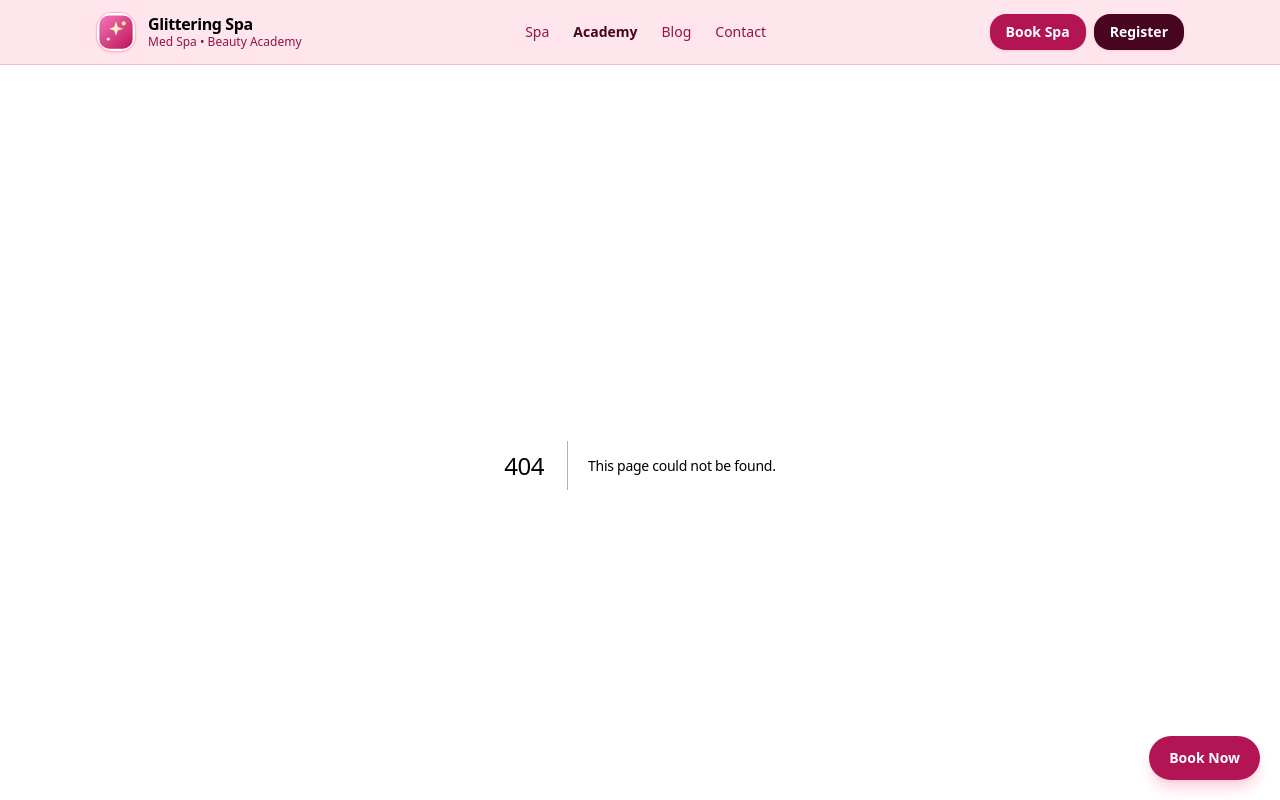
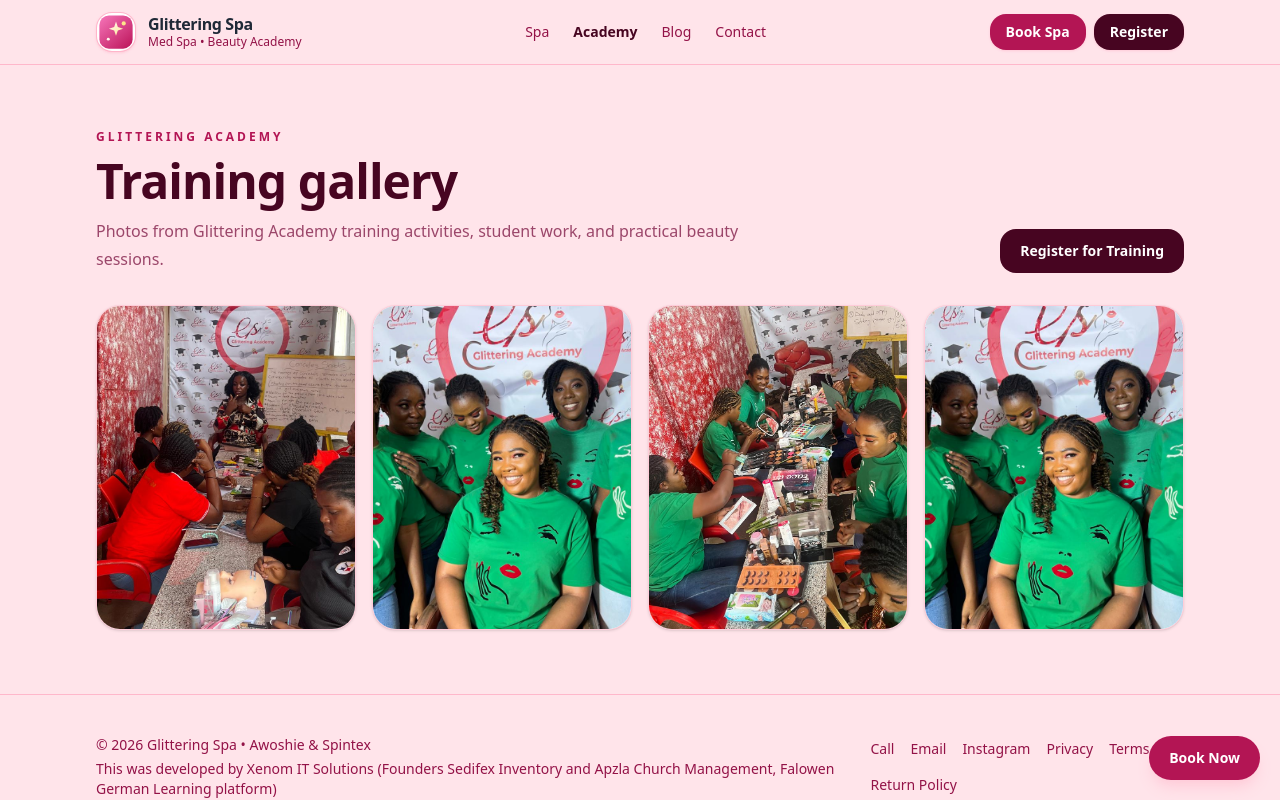
Before and after one commit to learngermanghana/glittering, a Next.js app: page /academy/gallery in a window 1280 px wide. Before the commit this address had no page. Shown: the top 800 px of the page. Built offline with nearby package versions, Linux system fonts and the light colour scheme.

Commit message:
Add Academy training gallery page

```diff
--- /dev/null
+++ b/src/app/academy/gallery/page.tsx
@@ -0,0 +1,44 @@
+import type { Metadata } from "next";
+import Image from "next/image";
+import Link from "next/link";
+import { Container } from "@/components/Container";
+import { buildPageMetadata } from "@/lib/seo";
+
+export const metadata: Metadata = buildPageMetadata({
+  title: "Training Gallery | Glittering Academy",
+  description:
+    "View training photos from Glittering Academy, the beauty and spa training section of Glittering Med Spa Ghana.",
+  path: "/academy/gallery",
+  image: "/training/1.jpeg",
+});
+
+const trainingImages = ["/training/1.jpeg", "/training/2.jpeg", "/training/3.jpeg", "/training/4.jpeg"];
+
+export default function AcademyGalleryPage() {
+  return (
+    <Container>
+      <section className="py-12 sm:py-16">
+        <div className="flex flex-col gap-4 sm:flex-row sm:items-end sm:justify-between">
+          <div>
+            <p className="text-xs font-semibold uppercase tracking-[0.25em] text-rose-700">Glittering Academy</p>
+            <h1 className="mt-3 text-4xl font-semibold tracking-tight text-rose-950 sm:text-5xl">Training gallery</h1>
+            <p className="mt-3 max-w-2xl text-sm leading-7 text-rose-900/75 sm:text-base">
+              Photos from Glittering Academy training activities, student work, and practical beauty sessions.
+            </p>
+          </div>
+          <Link href="/academy/register" className="rounded-2xl bg-rose-950 px-5 py-3 text-center text-sm font-semibold text-white hover:bg-black">
+            Register for Training
+          </Link>
+        </div>
+
+        <div className="mt-8 grid gap-4 sm:grid-cols-2 lg:grid-cols-4">
+          {trainingImages.map((src, index) => (
+            <div key={src} className="relative aspect-[4/5] overflow-hidden rounded-3xl border border-rose-200 bg-white shadow-sm">
+              <Image src={src} alt={`Glittering Academy training gallery image ${index + 1}`} fill className="object-cover" sizes="(max-width: 640px) 100vw, (max-width: 1024px) 50vw, 25vw" />
+            </div>
+          ))}
+        </div>
+      </section>
+    </Container>
+  );
+}
```
